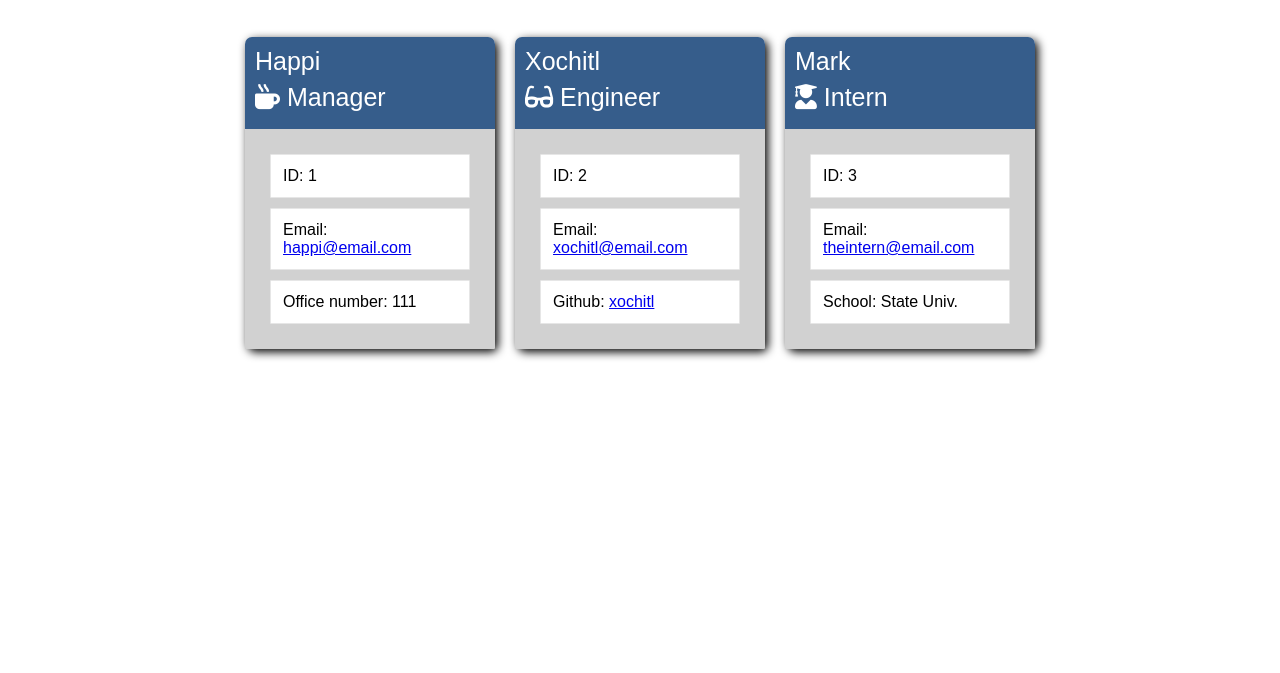
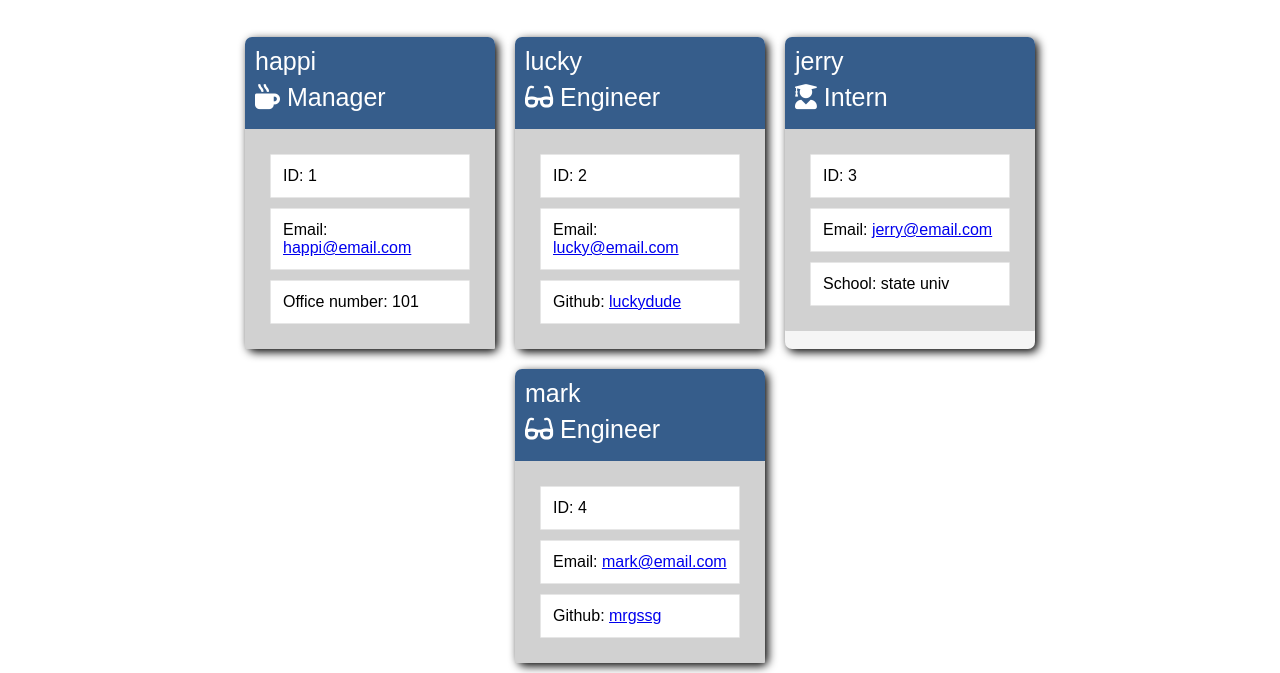
Before and after one commit to mrgssg/team-profile-gen10, a website: page index.html in a window 1280 px wide. Shown: the part 133-806 px from the top of the page. Drawn offline with Linux system fonts and the light colour scheme.

```diff
--- a/index.html
+++ b/index.html
@@ -4,9 +4,9 @@
             <meta charset="UTF-8">
             <meta http-equiv="X-UA-Compatible" content="IE=edge">
             <meta name="viewport" content="width=device-width, initial-scale=1.0">
+            <title>Meet the Team</title>
             <link rel="stylesheet" href="./style.css">
             <link rel="stylesheet" href="https://cdnjs.cloudflare.com/ajax/libs/font-awesome/5.15.4/css/all.min.css">
-    <title>Meet the Team</title>
         </head>
         <body>
             <div class="header">Meet the Team</div>
@@ -15,7 +15,7 @@
                 <div class="cards">
                 <div class="card">
         <div class="card-title">
-            <div class="name">Happi</div>
+            <div class="name">happi</div>
             <div class="title"><i class="fa fa-mug-hot"></i> Manager</div>
         </div>
         <div class="card-content">
@@ -25,11 +25,11 @@
             <div class="card-element">
                 Email: <a href='mailto:happi@email.com'>happi@email.com</a>
         </div>
-            <div class="card-element">Office number: 111</div>
+            <div class="card-element">Office number: 101</div>
         </div>
         </div><div class="card">
         <div class="card-title">
-            <div class="name">Xochitl</div>
+            <div class="name">lucky</div>
             <div class="title"><i class="fa fa-glasses"></i> Engineer</div>
         </div>
         <div class="card-content">
@@ -37,15 +37,15 @@
                 ID: 2
             </div>
             <div class="card-element">
-                Email: <a href='mailto:xochitl@email.com'>xochitl@email.com</a>
+                Email: <a href='mailto:lucky@email.com'>lucky@email.com</a>
         </div>
             <div class="card-element">
-            Github: <a href='https://github.com/xochitl' target='_blank'>xochitl</a>
+            Github: <a href='https://github.com/luckydude' target='_blank'>luckydude</a>
         </div>
         </div>
         </div><div class="card">
         <div class="card-title">
-            <div class="name">Mark</div>
+            <div class="name">jerry</div>
             <div class="title"><i class="fa fa-user-graduate"></i> Intern</div>
         </div>
         <div class="card-content">
@@ -53,9 +53,25 @@
                 ID: 3
             </div>
             <div class="card-element">
-                Email: <a href='mailto:theintern@email.com'>theintern@email.com</a>
+                Email: <a href='mailto:jerry@email.com'>jerry@email.com</a>
         </div>
-            <div class="card-element">School: State Univ.</div>
+            <div class="card-element">School: state univ</div>
+        </div>
+        </div><div class="card">
+        <div class="card-title">
+            <div class="name">mark</div>
+            <div class="title"><i class="fa fa-glasses"></i> Engineer</div>
+        </div>
+        <div class="card-content">
+            <div class="card-element">
+                ID: 4
+            </div>
+            <div class="card-element">
+                Email: <a href='mailto:mark@email.com'>mark@email.com</a>
+        </div>
+            <div class="card-element">
+            Github: <a href='https://github.com/mrgssg' target='_blank'>mrgssg</a>
+        </div>
         </div>
         </div>
                 </div>
@@ -63,6 +79,3 @@
             </div>
         </body>
     </html>
-
-</body>
-</html>
```
Also changed, not shown: __test__/Manager.test.js (+2 -2 lines), index.js (+22 -22 lines). Lines whose indentation alone changed are shown as unchanged.
